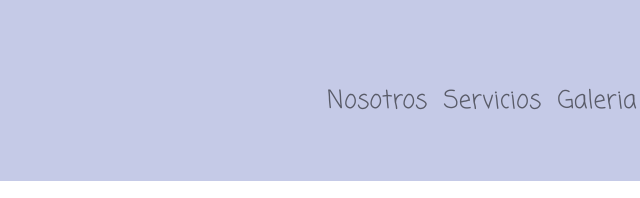
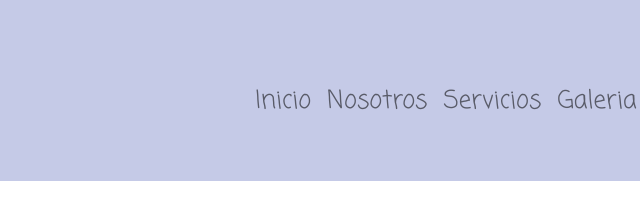
Before and after one commit to guadalupeginaca/lodemalala, a website: page Paginas/contacto.html in a window 1280 px wide. Shown: the top 198 px of the page, 500-1140 px from the left. Drawn offline with Linux system fonts and the light colour scheme; a web font is replaced by a local one.

Commit message:
agregue inicio al manu-nav

```diff
--- a/Paginas/contacto.html
+++ b/Paginas/contacto.html
@@ -30,6 +30,9 @@
                 </button>
                 <div class="collapse navbar-collapse" id="navbarNav" class="encabezadoMenu">
                     <ul class="navbar-nav">
+                        <li class="nav-item">
+                            <a class="nav-link" href="../index.html">Inicio</a>
+                        </li>
                         <li class="nav-item">
                             <a class="nav-link" aria-current="page" href="nosotros.html">Nosotros</a>
                         </li>
```
Also changed, not shown: Paginas/galeria.html (+3 -0 lines), Paginas/nosotros.html (+3 -0 lines), Paginas/servicios.html (+3 -0 lines), index.html (+3 -0 lines).
